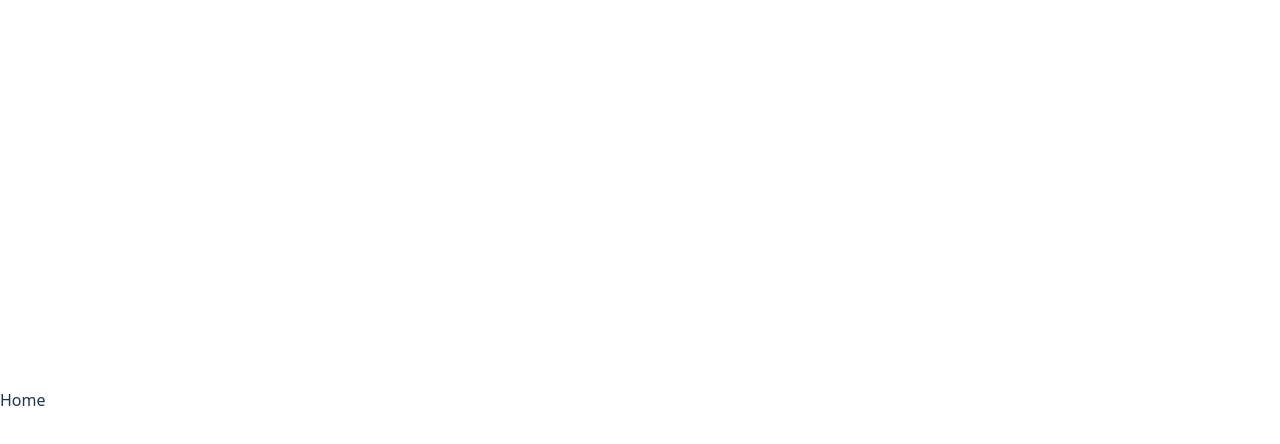
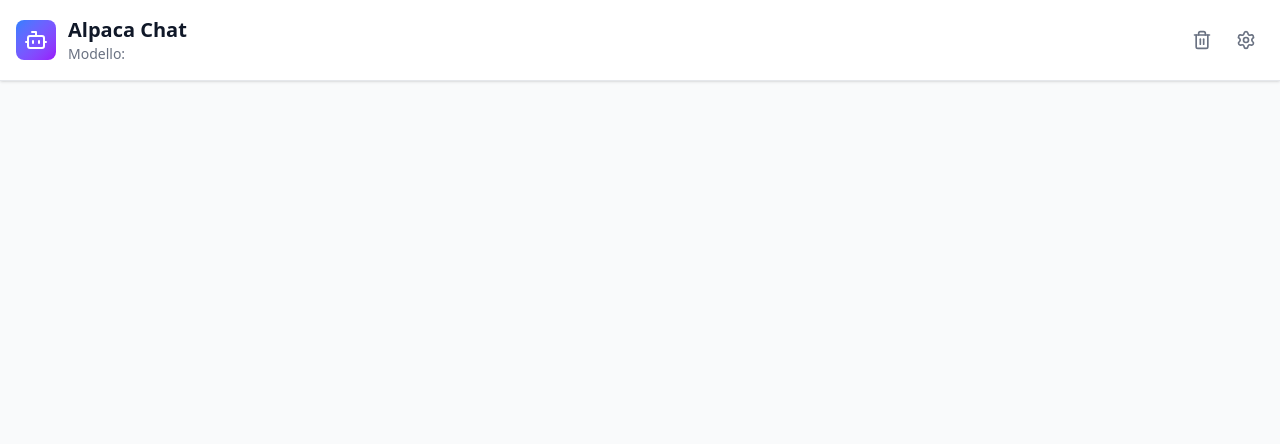
Before and after one commit to rafaelmerlotto/alpaca-chat, a React (Vite) app: page / in a window 1280 px wide. Shown: the top 444 px of the page. Built offline with nearby package versions, Linux system fonts and the light colour scheme.

Commit message:
Create Header

```diff
--- a/package.json
+++ b/package.json
@@ -11,6 +11,7 @@
   },
   "dependencies": {
     "@tailwindcss/vite": "^4.1.13",
+    "lucide-react": "^0.542.0",
     "react": "^19.1.1",
     "react-dom": "^19.1.1",
     "tailwindcss": "^4.1.13"
--- /dev/null
+++ b/src/camponents/Header.tsx
@@ -0,0 +1,69 @@
+import { Bot, Settings, Trash2 } from 'lucide-react'
+import React, { useState } from 'react'
+
+export default function Header() {
+
+    const [showSettings, setShowSettings] = useState<boolean>(false);
+
+    return (
+        <React.Fragment>
+            {/* Header */}
+
+            <div className="bg-white dark:bg-gray-800 shadow-sm border-b border-gray-200 dark:border-gray-700">
+                <div className="flex items-center justify-between p-4">
+                    <div className="flex items-center space-x-3">
+                        <div className="w-10 h-10 bg-gradient-to-br from-blue-500 to-purple-600 rounded-lg flex items-center justify-center">
+                            <Bot className="w-6 h-6 text-white" />
+                        </div>
+                        <div>
+                            <h1 className="text-xl font-semibold text-gray-900 dark:text-white">
+                                Alpaca Chat
+                            </h1>
+                            <p className="text-sm text-gray-500 dark:text-gray-400">
+                                Modello: {null}
+                            </p>
+                        </div>
+                    </div>
+                    <div className="flex items-center space-x-2">
+                        <button
+                            onClick={() => console.log("ASK ALPACA")}
+                            className="p-2 text-gray-500 hover:text-gray-700 dark:text-gray-400 dark:hover:text-gray-200 hover:bg-gray-100 dark:hover:bg-gray-700 rounded-lg transition-colors"
+                            title="Pulisci chat"
+                        >
+                            <Trash2 className="w-5 h-5" />
+                        </button>
+                        <button
+                            onClick={() => setShowSettings(!showSettings)}
+                            className="p-2 text-gray-500 hover:text-gray-700 dark:text-gray-400 dark:hover:text-gray-200 hover:bg-gray-100 dark:hover:bg-gray-700 rounded-lg transition-colors"
+                            title="Impostazioni"
+                        >
+                            <Settings className="w-5 h-5" />
+                        </button>
+                    </div>
+                </div>
+
+                {/* Settings Panel */}
+                {showSettings && (
+                    <div className="border-t border-gray-200 dark:border-gray-700 p-4 bg-gray-50 dark:bg-gray-800">
+                        <div className="flex items-center space-x-4">
+                            <label className="text-sm font-medium text-gray-700 dark:text-gray-300">
+                                Modello:
+                            </label>
+                            <select
+                                value={0}
+                                onChange={() => null}
+                                className="px-3 py-1 bg-white dark:bg-gray-700 border border-gray-300 dark:border-gray-600 rounded-md text-sm text-gray-700 dark:text-gray-300 focus:outline-none focus:ring-2 focus:ring-blue-500"
+                            >
+                                {/* {availableModels.map((model) => (
+                                    <option key={model.name} value={model.name}>
+                                        {model.name} ({model.size})
+                                    </option>
+                                ))} */}
+                            </select>
+                        </div>
+                    </div>
+                )}
+            </div>
+        </React.Fragment>
+    )
+}
--- a/src/index.css
+++ b/src/index.css
@@ -1,75 +1 @@
 @import "tailwindcss";
-
-:root {
-  font-family: system-ui, Avenir, Helvetica, Arial, sans-serif;
-  line-height: 1.5;
-  font-weight: 400;
-
-  color-scheme: light dark;
-  color: rgba(255, 255, 255, 0.87);
-  background-color: #242424;
-
-  font-synthesis: none;
-  text-rendering: optimizeLegibility;
-  -webkit-font-smoothing: antialiased;
-  -moz-osx-font-smoothing: grayscale;
-}
-
-a {
-  font-weight: 500;
-  color: #646cff;
-  text-decoration: inherit;
-}
-
-a:hover {
-  color: #535bf2;
-}
-
-body {
-  margin: 0;
-  display: flex;
-  place-items: center;
-  min-width: 320px;
-  min-height: 100vh;
-}
-
-h1 {
-  font-size: 3.2em;
-  line-height: 1.1;
-}
-
-button {
-  border-radius: 8px;
-  border: 1px solid transparent;
-  padding: 0.6em 1.2em;
-  font-size: 1em;
-  font-weight: 500;
-  font-family: inherit;
-  background-color: #1a1a1a;
-  cursor: pointer;
-  transition: border-color 0.25s;
-}
-
-button:hover {
-  border-color: #646cff;
-}
-
-button:focus,
-button:focus-visible {
-  outline: 4px auto -webkit-focus-ring-color;
-}
-
-@media (prefers-color-scheme: light) {
-  :root {
-    color: #213547;
-    background-color: #ffffff;
-  }
-
-  a:hover {
-    color: #747bff;
-  }
-
-  button {
-    background-color: #f9f9f9;
-  }
-}
--- a/src/pages/Home.tsx
+++ b/src/pages/Home.tsx
@@ -1,7 +1,12 @@
 import React from 'react'
+import Header from '../camponents/Header'
 
 export default function Home() {
-  return (
-    <div>Home</div>
-  )
+    return (
+        <React.Fragment>
+            <div className="flex flex-col h-screen bg-gray-50 dark:bg-gray-900">
+                <Header />
+            </div>
+        </React.Fragment>
+    )
 }
```
Also changed, not shown: 1 other file (tests, documents, lock files or other folders).
